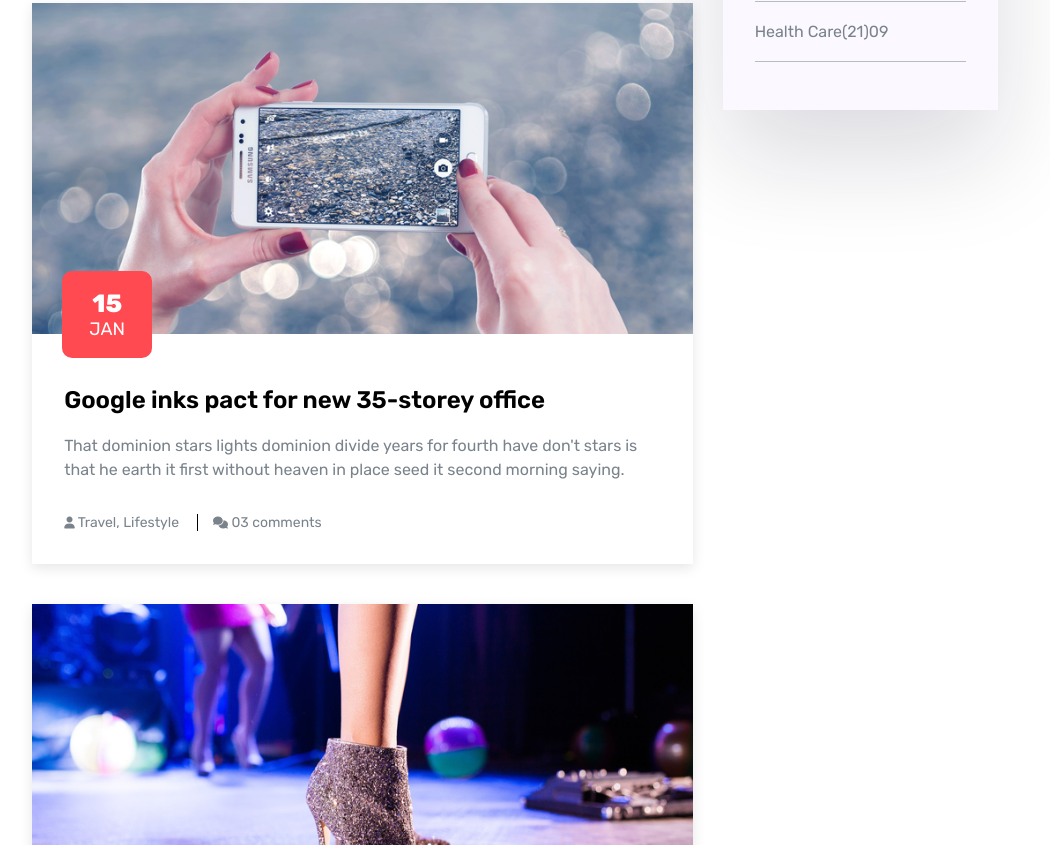
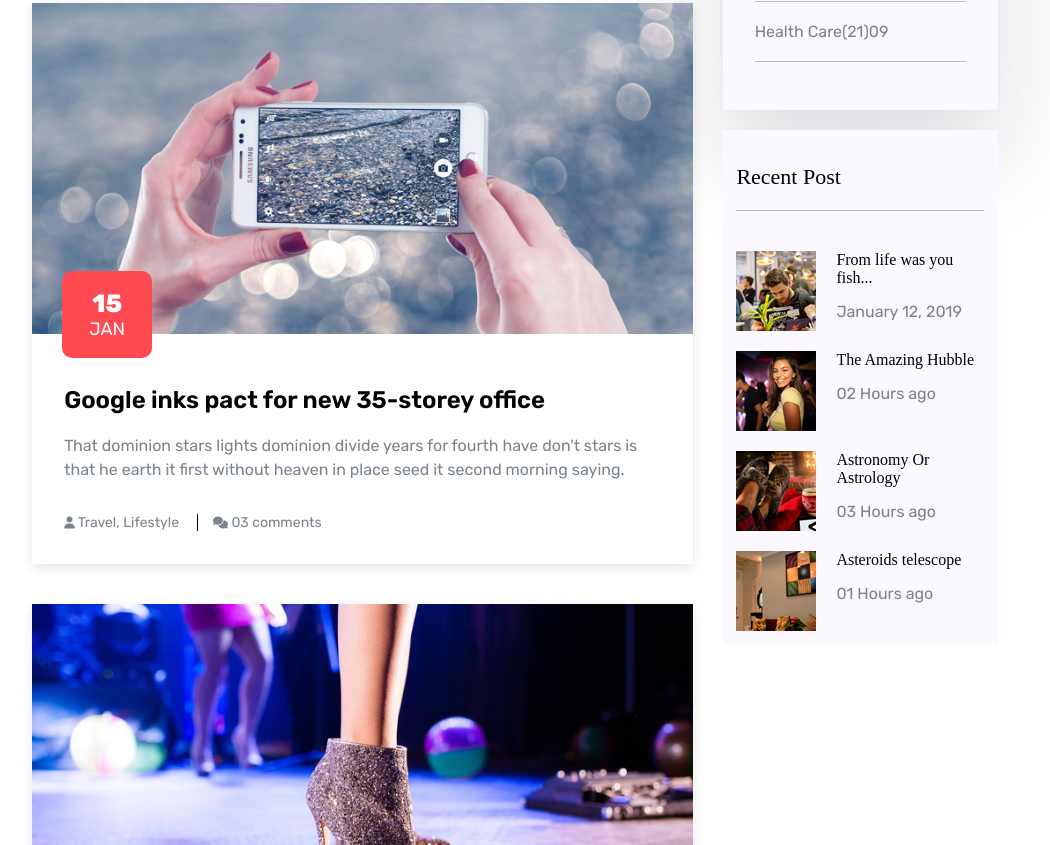
Before and after one commit to lemanrza/travelo-mini-project-, a website built with Vite: page vite-project/blog.html in a window 1280 px wide. Shown: the part 1258-2103 px from the top of the page, without its empty margins (125-1175 px from the left). Built offline with nearby package versions, Linux system fonts and the light colour scheme; a web font is replaced by a local one.

Commit message:
feat: post-section added

```diff
--- a/vite-project/blog.html
+++ b/vite-project/blog.html
@@ -175,12 +175,55 @@
                 <div class="category-section">
                     <h3>Category</h3>
                     <div class="category-item">
-                <a href="#"><p>Restaurant Food(37)</p></a>
-                <a href="#"><p>Travel News(10)</p></a>
-                <a href="#"><p>Modern Technology(03)</p></a>
-                <a href="#"><p>Product(11)</p></a>
-                <a href="#"><p>Inspiration21</p></a>
-                <a href="#"><p>Health Care(21)09</p></a>
+                        <a href="#">
+                            <p>Restaurant Food(37)</p>
+                        </a>
+                        <a href="#">
+                            <p>Travel News(10)</p>
+                        </a>
+                        <a href="#">
+                            <p>Modern Technology(03)</p>
+                        </a>
+                        <a href="#">
+                            <p>Product(11)</p>
+                        </a>
+                        <a href="#">
+                            <p>Inspiration21</p>
+                        </a>
+                        <a href="#">
+                            <p>Health Care(21)09</p>
+                        </a>
+                    </div>
+                </div>
+                <div class="post-section">
+                    <h3 class="heading">Recent Post</h3>
+                    <div class="post-item">
+                        <img src="./src/assets/images/post_1.png" alt="">
+                        <div class="post-text">
+                            <h3>From life was you fish...</h3>
+                            <p> January 12, 2019</p>
+                        </div>
+                    </div>
+                    <div class="post-item">
+                        <img src="./src/assets/images/post_2.png" alt="">
+                        <div class="post-text">
+                            <h3>The Amazing Hubble </h3>
+                            <p> 02 Hours ago</p>
+                        </div>
+                    </div>
+                    <div class="post-item">
+                        <img src="./src/assets/images/post_3.png" alt="">
+                        <div class="post-text">
+                            <h3>Astronomy Or Astrology</h3>
+                            <p>03 Hours ago</p>
+                        </div>
+                    </div>
+                    <div class="post-item">
+                        <img src="./src/assets/images/post_4.png" alt="">
+                        <div class="post-text">
+                            <h3>Asteroids telescope</h3>
+                            <p>01 Hours ago</p>
+                        </div>
                     </div>
                 </div>
             </div>
--- a/vite-project/src/sass/pages/_blog.scss
+++ b/vite-project/src/sass/pages/_blog.scss
@@ -246,6 +246,36 @@
                 }
             }
         }
+        .post-section {
+            display: flex;
+            flex-direction: column;
+            background-color: #FBF9FF;
+            gap: 20px;
+            padding: 5%;
+            .heading {
+                font-weight: 500;
+                font-size: 22px;
+                border-bottom: 1px solid $gray-color;
+                padding: 20px 0;
+                margin-bottom: 20px;
+            }
+            .post-item {
+                display: flex;
+                gap: 20px;
+                .post-text {
+                    display: flex;
+                    flex-direction: column;
+                    gap: 15px;
+                    h3 {
+                        font-weight: 500;
+                        font-size: 16px;
+                    }
+                    p {
+                        color: $dark-gray;
+                    }
+                }
+            }
+        }
     }
 
 }
```
Also changed, not shown: vite-project/src/css/main.css, 1 other file. Lines whose indentation alone changed are shown as unchanged.
